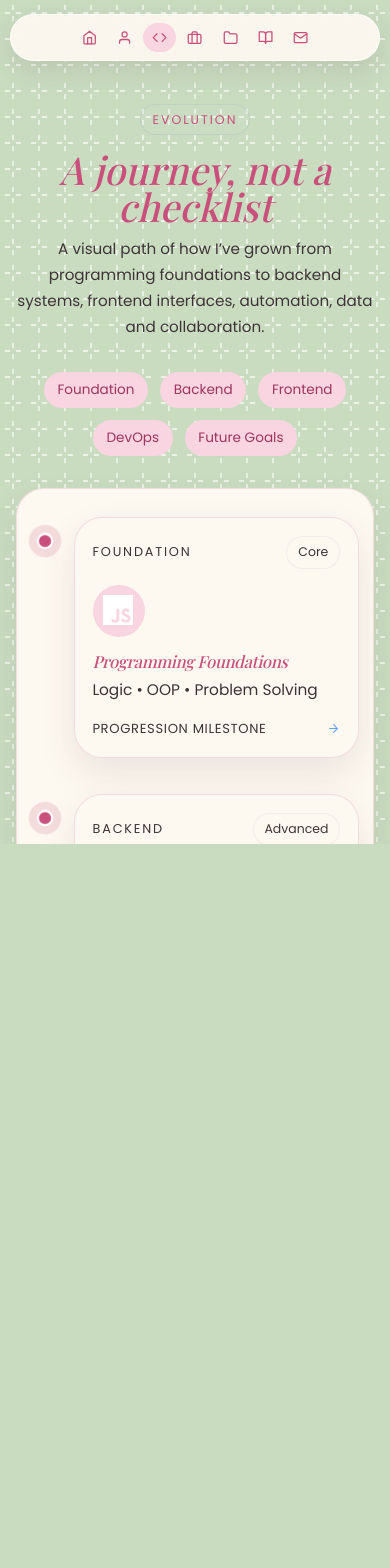
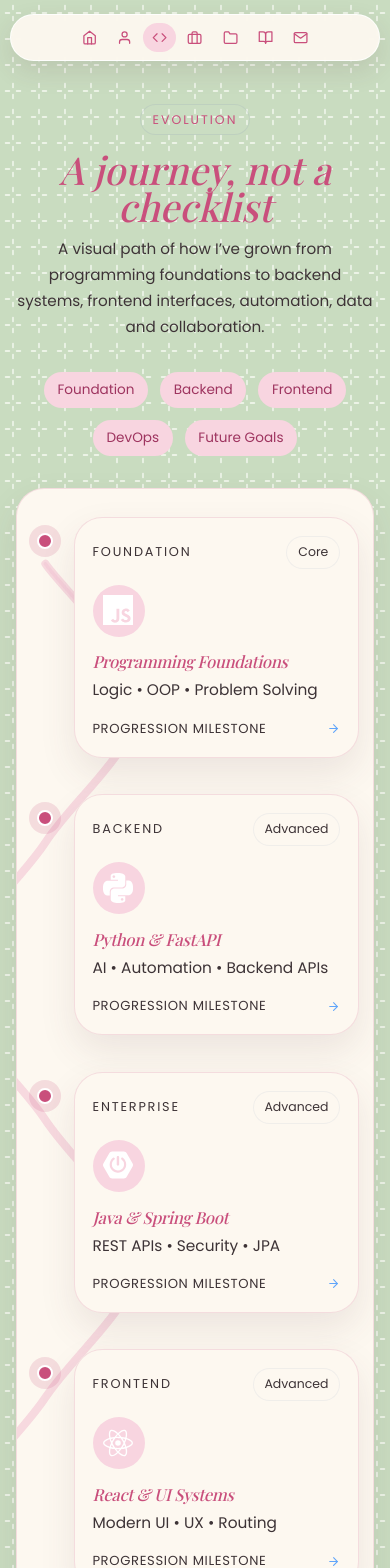
Before and after one commit to MaramHadjAli/my-portfolio, a React (Create React App) app: page /skills in a window 390 px wide. Shown: the top 1568 px of the page. Before the commit the page ends 844 px from the top, so only its background shows below. Built offline with nearby package versions, Linux system fonts and the light colour scheme; a web font is replaced by a local one.

Commit message:
Draw the skills path as a smooth curve through each point

```diff
--- a/src/App.css
+++ b/src/App.css
@@ -33,7 +33,8 @@
 }
 
 body, html, #root {
-  height: 100%;
+  min-height: 100%;
+  height: auto;
   font-family: 'Arial', sans-serif;
   background: linear-gradient(135deg, #0d0c1d, #1e1050);
   color: #e0d9ff;
@@ -1767,7 +1768,7 @@ body, html, #root {
     linear-gradient(180deg, #050816 0%, #090d19 45%, #06070d 100%);
   color: #f8fafc;
   position: relative;
-  overflow: hidden;
+  overflow: visible;
 }
 
 .skills-roadmap-section::before {
@@ -2093,10 +2094,6 @@ body, html, #root {
     border-radius: 24px;
   }
 
-  .skills-roadmap-line {
-    display: none;
-  }
-
   .skills-roadmap-node {
     grid-template-columns: 28px 1fr;
     gap: 0.9rem;
--- a/src/blush.css
+++ b/src/blush.css
@@ -885,7 +885,12 @@ textarea {
 }
 
 .skills-roadmap-line path {
-  stroke: #e7a3b8 !important;
+  stroke: rgba(244, 201, 214, 0.7) !important;
+}
+
+.skills-roadmap-line__draw {
+  stroke: #c94f7c !important;
+  transition: stroke-dashoffset 0.15s linear;
 }
 
 .skills-roadmap-legend span,
--- a/src/components/Skills.js
+++ b/src/components/Skills.js
@@ -1,4 +1,4 @@
-import React from 'react';
+import React, { useEffect, useRef, useState } from 'react';
 import { motion } from 'framer-motion';
 import { FiArrowRight } from 'react-icons/fi';
 import {
@@ -104,9 +104,6 @@ const currentLearning = [
   { title: 'Automation', icon: SiNodedotjs },
 ];
 
-const timelinePath =
-  'M 105 40 C 210 40, 210 140, 320 140 S 430 240, 540 240 S 650 340, 760 340 S 870 440, 980 440';
-
 function SkillCard({ node, index }) {
   const Icon = node.icon;
 
@@ -194,6 +191,112 @@ function LearningBranch() {
 }
 
 function Skills() {
+  const canvasRef = useRef(null);
+  const drawRef = useRef(null);
+  const [geometry, setGeometry] = useState({ d: '', w: 1, h: 1, length: 1 });
+  const [progress, setProgress] = useState(0);
+
+  useEffect(() => {
+    const canvas = canvasRef.current;
+    if (!canvas) return undefined;
+
+    const reduce = window.matchMedia('(prefers-reduced-motion: reduce)').matches;
+
+    const measure = () => {
+      const dots = canvas.querySelectorAll('.skills-roadmap-node__dot');
+      const width = canvas.clientWidth;
+      const height = canvas.clientHeight;
+      const origin = canvas.getBoundingClientRect();
+      const points = Array.from(dots).map((dot) => {
+        const rect = dot.getBoundingClientRect();
+        return {
+          x: rect.left + rect.width / 2 - origin.left - canvas.clientLeft,
+          y: rect.top + rect.height / 2 - origin.top - canvas.clientTop,
+        };
+      });
+
+      if (points.length < 2 || width === 0) return;
+
+      const knots = [points[0]];
+      for (let i = 1; i < points.length; i += 1) {
+        const prev = points[i - 1];
+        const curr = points[i];
+        const bow = (i % 2 === 0 ? -1 : 1) * 92;
+        knots.push({
+          x: (prev.x + curr.x) / 2 + bow,
+          y: (prev.y + curr.y) / 2,
+        });
+        knots.push(curr);
+      }
+
+      const rounded = (value) => Math.round(value * 10) / 10;
+      let d = `M ${rounded(knots[0].x)} ${rounded(knots[0].y)}`;
+      for (let i = 0; i < knots.length - 1; i += 1) {
+        const p0 = knots[i - 1] || knots[i];
+        const p1 = knots[i];
+        const p2 = knots[i + 1];
+        const p3 = knots[i + 2] || p2;
+        const cp1x = p1.x + (p2.x - p0.x) / 6;
+        const cp1y = p1.y + (p2.y - p0.y) / 6;
+        const cp2x = p2.x - (p3.x - p1.x) / 6;
+        const cp2y = p2.y - (p3.y - p1.y) / 6;
+        d += ` C ${rounded(cp1x)} ${rounded(cp1y)}, ${rounded(cp2x)} ${rounded(cp2y)}, ${rounded(p2.x)} ${rounded(p2.y)}`;
+      }
+
+      setGeometry((current) => ({ ...current, d, w: width, h: height }));
+    };
+
+    const onScroll = () => {
+      if (reduce) {
+        setProgress(1);
+        return;
+      }
+      const rect = canvas.getBoundingClientRect();
+      const start = window.innerHeight * 0.78;
+      const distance = Math.max(rect.height * 0.78, 1);
+      const traveled = start - rect.top;
+      setProgress(Math.min(1, Math.max(0, traveled / distance)));
+    };
+
+    measure();
+    onScroll();
+
+    let frame = 0;
+    let last = -1;
+    const tick = () => {
+      const rect = canvas.getBoundingClientRect();
+      const start = window.innerHeight * 0.78;
+      const distance = Math.max(rect.height * 0.78, 1);
+      const next = reduce
+        ? 1
+        : Math.min(1, Math.max(0, (start - rect.top) / distance));
+      if (Math.abs(next - last) > 0.008) {
+        last = next;
+        setProgress(next);
+      }
+      frame = window.requestAnimationFrame(tick);
+    };
+
+    const observer = new ResizeObserver(measure);
+    observer.observe(canvas);
+    frame = window.requestAnimationFrame(tick);
+    window.addEventListener('resize', measure);
+
+    return () => {
+      observer.disconnect();
+      window.cancelAnimationFrame(frame);
+      window.removeEventListener('resize', measure);
+    };
+  }, []);
+
+  useEffect(() => {
+    if (!drawRef.current || !geometry.d) return;
+    const length = drawRef.current.getTotalLength();
+    setGeometry((current) => (
+      current.length === length ? current : { ...current, length }
+    ));
+  }, [geometry.d, geometry.w, geometry.h]);
+
   return (
     <motion.section
       className="skills-section skills-roadmap-section"
@@ -227,36 +330,31 @@ function Skills() {
           <span>Future Goals</span>
         </div>
 
-        <div className="skills-roadmap-canvas">
+        <div className="skills-roadmap-canvas" ref={canvasRef}>
           <svg
             className="skills-roadmap-line"
-            viewBox="0 0 1080 520"
+            viewBox={`0 0 ${geometry.w} ${geometry.h}`}
+            preserveAspectRatio="none"
             role="presentation"
             aria-hidden="true"
           >
-            <motion.path
-              d={timelinePath}
+            <path
+              d={geometry.d}
               fill="none"
-              stroke="rgba(148, 163, 184, 0.55)"
-              strokeWidth="5"
+              strokeWidth="8"
               strokeLinecap="round"
               strokeLinejoin="round"
-              strokeDasharray="1600"
-              strokeDashoffset="1600"
-              animate={{ strokeDashoffset: 0 }}
-              transition={{ duration: 2.4, ease: 'easeInOut' }}
             />
-            <motion.path
-              d={timelinePath}
+            <path
+              ref={drawRef}
+              className="skills-roadmap-line__draw"
+              d={geometry.d}
               fill="none"
-              stroke="rgba(96, 165, 250, 0.75)"
-              strokeWidth="2"
+              strokeWidth="3.5"
               strokeLinecap="round"
               strokeLinejoin="round"
-              strokeDasharray="1600"
-              strokeDashoffset="1600"
-              animate={{ strokeDashoffset: 0 }}
-              transition={{ duration: 2.4, ease: 'easeInOut', delay: 0.15 }}
+              strokeDasharray={geometry.length}
+              strokeDashoffset={geometry.length * (1 - progress)}
             />
           </svg>
 
```
